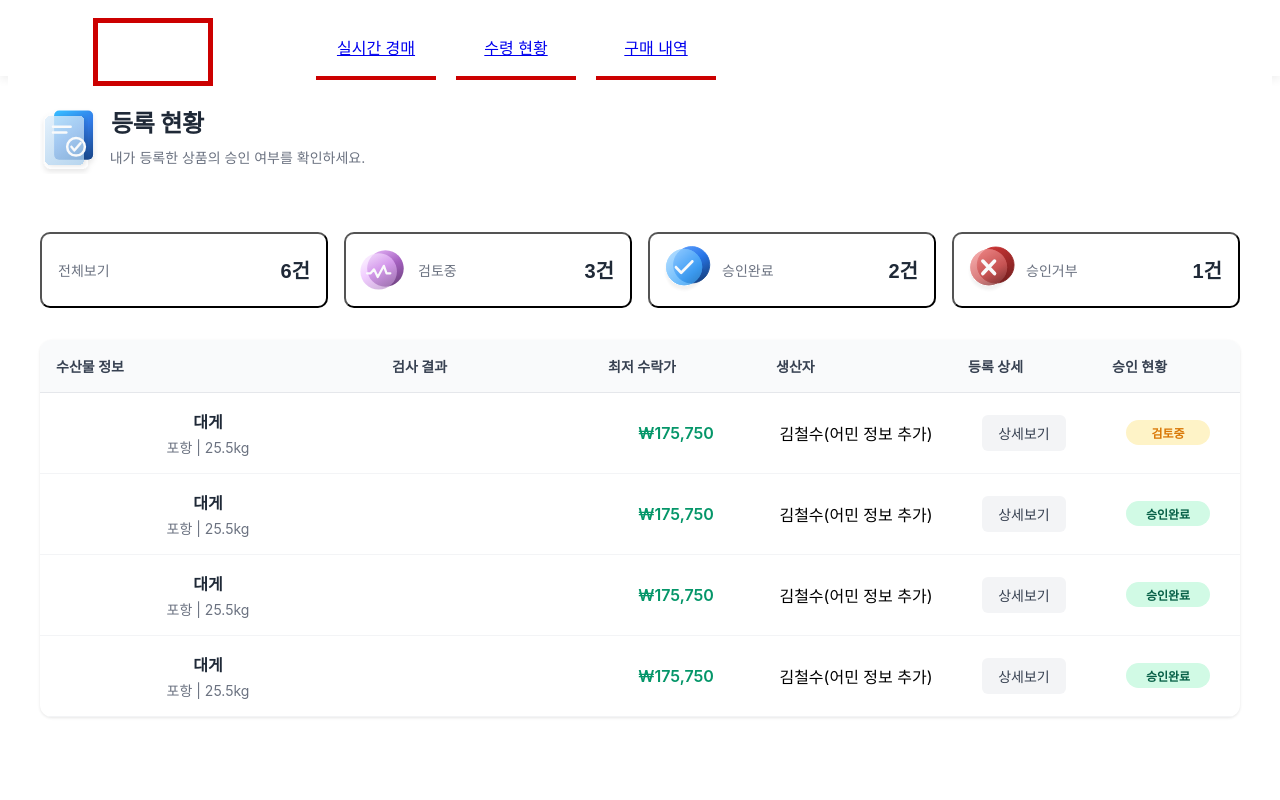
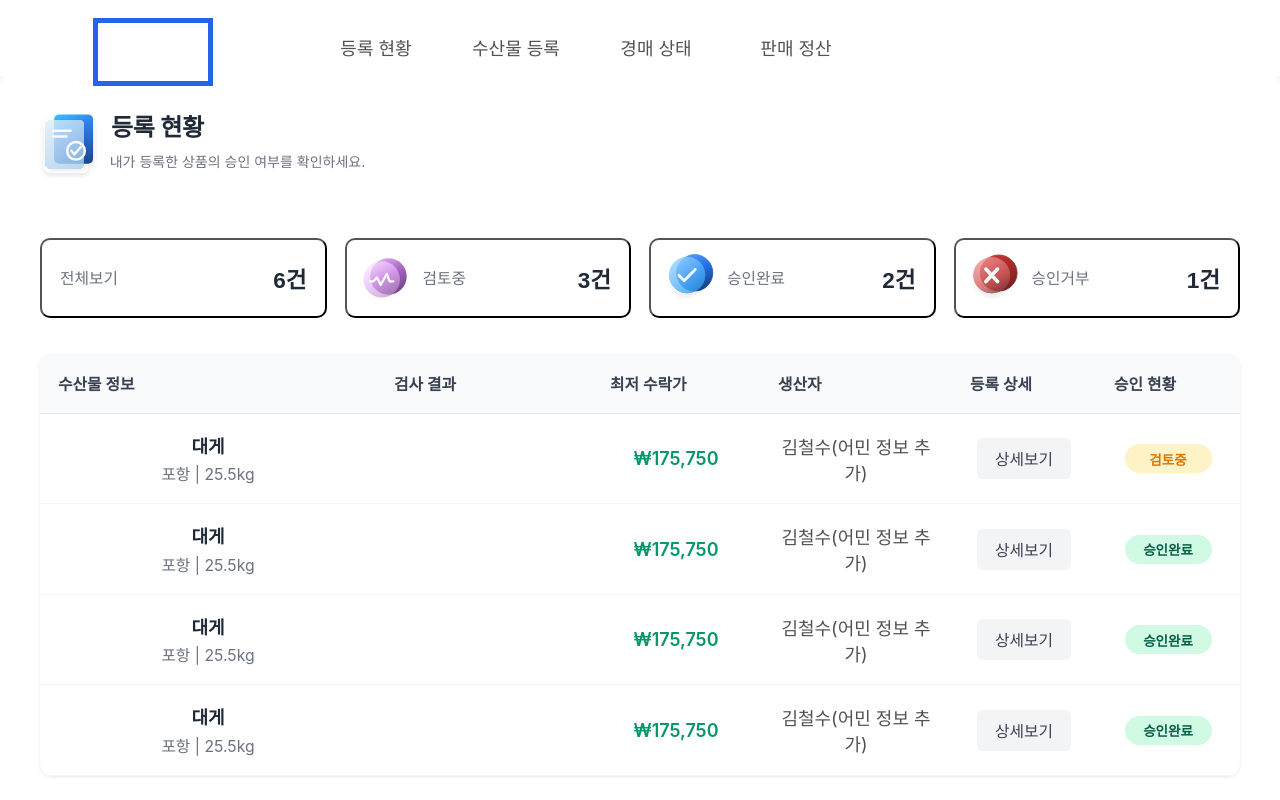
Before and after one commit to LikeLionHGU/TaxiDriver_Front, a React (Create React App) app: page /producermain in a window 1280 px wide. Shown: the top 800 px of the page. Built offline with nearby package versions, Linux system fonts and the light colour scheme; no server answers.

Commit message:
feat: 현재 페이지 표시 및 헤더 텍스트 디자인 수정

```diff
--- a/src/components/Header.js
+++ b/src/components/Header.js
@@ -1,15 +1,15 @@
-import React, { useState, useEffect} from "react";
-import { NavLink /*, Link, useNavigate */ } from "react-router-dom";
+import React, {useState} from "react";
+import { NavLink, useLocation /*, Link, useNavigate */ } from "react-router-dom";
 import styles from "./styles/Header.module.css";
 import { NAV_BY_ROLE, ROLES } from "../config/headerTest";
 
 function Header() {
-  const [role, setRole] = useState(ROLES.JUNGDOMAEIN);
+  const [role] = useState(ROLES.AMIN);
   const items = NAV_BY_ROLE[role];
 
-  useEffect(() => {
-    setRole(ROLES.JUNGDOMAEIN);
-  }, [role]);
+// 1) 현재 경로 확인해서 현재 페이지 알려주는 border추가
+  const location = useLocation();
+
 
 
   return (
@@ -21,17 +21,7 @@ function Header() {
 
          <nav className={styles.nav} aria-label="main">
             {items.map((it) => (
-              <NavLink
-                key={it.key}
-                to={it.href}
-                className={({ isActive }) =>
-                  [
-                    styles.buttonContainer,
-                    isActive ? styles.active : ""
-                  ].join(" ")
-                }
-                end
-              >
+              <NavLink key={it.key} to={it.href} className={`${location.pathname === it.href ? styles.currentPage : ""} ${styles.buttonContainer}`}>
                 <span className={styles.button}>{it.label}</span>
               </NavLink>
             ))}
--- a/src/components/styles/Header.module.css
+++ b/src/components/styles/Header.module.css
@@ -24,7 +24,7 @@
   margin-left: 93px;
   margin-right: 93px;
 
-  border: 5px solid #cc0000;
+  border: 5px solid #2563EB;
 }
 
 .buttonContainer{
@@ -35,8 +35,23 @@
   align-items: center;
   justify-content: center;
 
-  border-bottom: 4px solid #cc0000;
   margin: 0 10px;
+  text-decoration: none;
+
+}
+
+.currentPage{
+  border-bottom: 4px solid #2563EB;
+}
+
+.currentPage span{
+  color: #2563EB;
+  font-size: 20px;
+  font-weight: 500;
+}
+
+.button{
+  color: #525252;
 }
 
 .nav{
--- a/src/config/headerTest.js
+++ b/src/config/headerTest.js
@@ -1,11 +1,11 @@
 export const ROLES = {
-  ADMIN: "admin",
+  AMIN: "amin",
   GUARDIAN: "guardian",
   JUNGDOMAEIN: "jungdomaein", // 중도매인
 };
 
 export const NAV_BY_ROLE = {
-  [ROLES.ADMIN]: [
+  [ROLES.AMIN]: [
     { key: "status",           label: "등록 현황",   href: "/status" },
     { key: "register-fish",    label: "수산물 등록", href: "/register" },
     { key: "auction-status",   label: "경매 상태",   href: "/auction" },
--- a/src/index.css
+++ b/src/index.css
@@ -1,4 +1,10 @@
 :root{
+  color: #525252;
+  font-family: "Noto Sans KR";
+  font-size: 18px;
+  font-style: normal;
+  font-weight: 400;
+  line-height: normal;
 
 }
 
```
